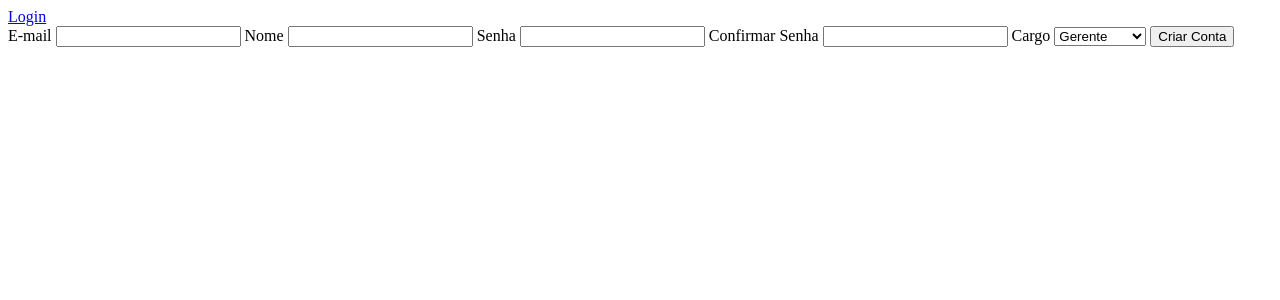
After one commit to ags19032009-droid/OMG, a Flask app: page /criarconta in a window 1280 px wide. The commit adds this page. Shown: the top 300 px of the page. Run offline with Flask 3, Linux system fonts and the light colour scheme.

Commit message:
Atividade

```diff
--- a/GT/forms.py
+++ b/GT/forms.py
@@ -1,8 +1,26 @@
 from flask_wtf import FlaskForm
-from wtforms import StringField
+from wtforms import StringField, PasswordField, SubmitField, SelectField
+from wtforms.validators import DataRequired, Email, EqualTo, Length, ValidationError
+from GT.models import Usuario
 
-class Form(FlaskForm):
-    pass
+
+class FormLogin(FlaskForm):
+    email = StringField("E-mail", validators=[ DataRequired(), Email()])
+    senha = PasswordField("Senha",validators=[ DataRequired(), Length(min=6, max=20)] )
+    botao_confirmacao = SubmitField("Entrar")
+
 
 class FormCriarConta(FlaskForm):
-    pass
+    username = StringField("Nome", validators=[ DataRequired(), Length(min=2, max=50) ] )
+    email = StringField("E-mail", validators=[ DataRequired(), Email() ])
+    senha = PasswordField("Senha", validators=[ DataRequired(),Length(min=6, max=20)] )
+    cargo = SelectField("Cargo",choices=[("gerente", "Gerente"), ("funcionario", "Funcionário")],validators=[DataRequired()])
+
+    confirmacao_senha = PasswordField("Confirmar Senha",validators=[ DataRequired(), EqualTo("senha") ])
+    botao_confirmacao = SubmitField("Criar Conta")
+
+    def validate_email(self, email):
+        usuario = Usuario.query.filter_by(email=email.data).first()
+
+        if usuario:
+            raise ValidationError( "Este e-mail já está cadastrado. Use outro e-mail.")
--- a/GT/routes.py
+++ b/GT/routes.py
@@ -1,15 +1,44 @@
-from GT import app
-from flask import render_template, url_for
-from flask_login import login_required
+from GT import app, bcrypt, database
+from flask import render_template, url_for, redirect
+from flask_login import login_required, login_user, logout_user
+from GT.forms import FormLogin, FormCriarConta
+from GT.models import Usuario
 
 
-@app.route('/')
+
+@app.route('/', methods=['GET', 'POST'])
 def homepage():
-    return render_template('homepage.html')
+    formlogin = FormLogin()
+    return render_template('homepage.html', form=formlogin)
+
+
+@app.route('/criarconta', methods=['GET', 'POST'])
+def criarconta():
+    formcriarconta = FormCriarConta()
+
+    if formcriarconta.validate_on_submit():
+        senha = bcrypt.generate_password_hash(formcriarconta.senha.data)
+        usuario = Usuario(
+            nome=formcriarconta.username.data,
+            email=formcriarconta.email.data,
+            senha=senha,
+            cargo=formcriarconta.cargo.data
+        )
+
+        database.session.add(usuario)
+        database.session.commit()
+        login_user(usuario, remember=True)
+        return redirect(url_for('perfil', usuario=usuario.nome))
+
+
+    return render_template(
+        'criarconta.html',form=formcriarconta)
 
 
 @app.route('/perfil/<usuario>')
 @login_required
 def perfil(usuario):
     return render_template(
-        'perfil.html',usuario=usuario)
+        'perfil.html',
+        usuario=usuario
+    )
--- /dev/null
+++ b/GT/templates/criarconta.html
@@ -0,0 +1,38 @@
+{% extends "homepage.html" %}
+
+{% block titulo %}
+Criar Conta
+{% endblock %}
+
+{% block body %}
+
+<a href="{{ url_for('homepage') }}">Login</a>
+
+{% block formulario %}
+<form method="POST">
+
+{{ form.csrf_token }}
+
+{{ form.email.label }}
+{{ form.email() }}
+
+{{ form.username.label }}
+{{ form.username() }}
+
+{{ form.senha.label }}
+{{ form.senha() }}
+
+
+{{ form.confirmacao_senha.label }}
+{{ form.confirmacao_senha() }}
+
+
+
+{{ form.cargo.label }}
+{{ form.cargo() }}
+
+{{ form.botao_confirmacao() }}
+</form>
+{% endblock %}
+
+{% endblock %}
--- a/GT/templates/homepage.html
+++ b/GT/templates/homepage.html
@@ -9,8 +9,26 @@
     </title>
 </head>
 <body>
-{{ block body }}
+{% block body %}
+
 <h1>Hello World!</h1>
-<a href="{{ url_for('perfil', usuario = 'Gabriel' }}">Perfil</a>
+
+<a href="{{ url_for('perfil', usuario='Gabriel') }}">Perfil</a>
+<a href="{{ url_for('criarconta') }}">Criar Conta</a>
+
+{% block formulario %}
+<form method="POST">
+
+    {{ form.csrf_token }}
+
+    {{ form.email.label }}
+    {{ form.email() }}
+
+    {{ form.senha.label }}
+    {{ form.senha() }}
+
+    {{ form.botao_confirmacao() }}
+</form>
+{% endblock %}
 {% endblock %}
 </body>
```
